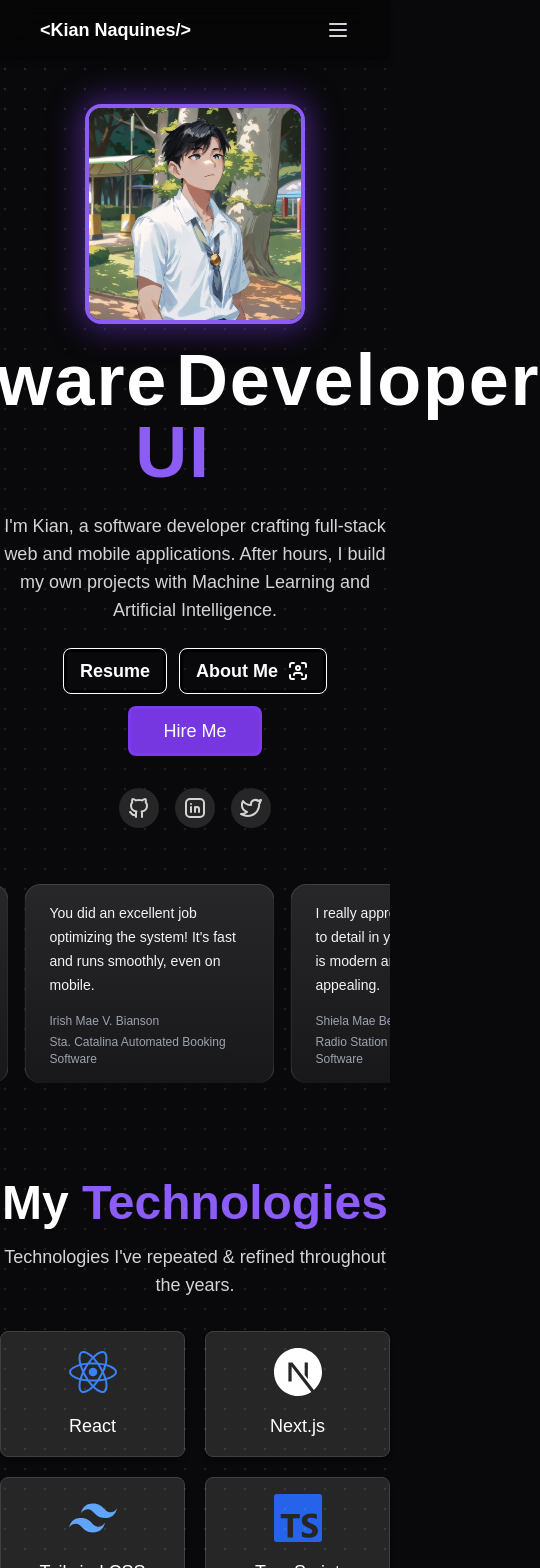
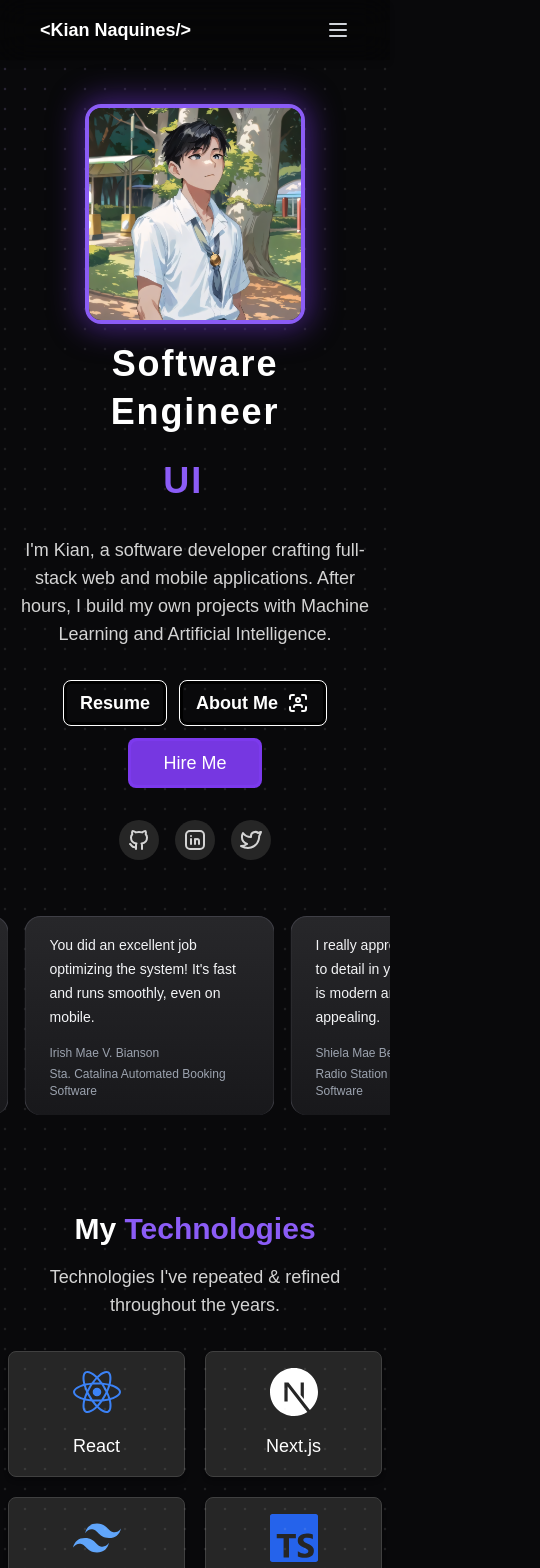
Before and after one commit to kiannaquines/kian_portfolio, a Next.js app: page / in a window 390 px wide. Shown: the top 1568 px of the page, 540 px wide, since content can reach past the window. Built offline with nearby package versions, Linux system fonts and the light colour scheme; a web font is replaced by a local one.

Commit message:
Refactor typography and spacing in various components for improved responsiveness and readability

```diff
--- a/components/hero.tsx
+++ b/components/hero.tsx
@@ -58,12 +58,12 @@ const Hero = () => {
             transition={{ duration: 0.5, ease: [0.4, 0.0, 0.2, 1] }}
             className="text-7xl font-bold dark:text-white tracking-wide"
           >
-            <div className="flex gap-2 m-0">
-              <span>Software</span>
-              <span>Developer</span>
+            <div className="flex flex-col sm:flex-row gap-2 m-0">
+              <span className="text-4xl tracking-wider sm:ml-0 md:ml-0 lg:ml-0 sm:text-lg md:text-xl lg:text-7xl">Software</span>
+              <span className="text-4xl tracking-wider sm:text-lg md:text-xl lg:text-7xl">Engineer</span>
             </div>
             <TypeAnimation
-              className="text-violet-500 text-7xl font-bold dark:text-violet-500"
+              className="text-violet-500 text-4xl sm:text-lg md:text-xl lg:text-7xl font-bold dark:text-violet-500"
               sequence={[
                 "Frontend Dev",
                 2000,
@@ -88,7 +88,7 @@ const Hero = () => {
             initial={{ opacity: 0, y: 20 }}
             animate={{ opacity: 1, y: 0 }}
             transition={{ duration: 0.5, ease: [0.4, 0.0, 0.2, 1], delay: 0.2 }}
-            className="mt-6 text-lg text-neutral-800 dark:text-neutral-300"
+            className="mt-6 text-lg p-2 text-neutral-800 dark:text-neutral-300"
           >
             I'm Kian, a software developer crafting full-stack web and mobile applications. After hours, I build my own projects with Machine Learning and Artificial Intelligence.
           </motion.p>
--- a/components/tech-stack.tsx
+++ b/components/tech-stack.tsx
@@ -58,13 +58,13 @@ const technologies = [
 
 const TechStack = () => {
   return (
-    <div className="w-full sm:px-10 lg:px-28 pt-10 lg:pt-32 mx-auto sm:p-2">
+    <div className="w-full p-2 sm:px-10 lg:px-28 pt-10 lg:pt-32 mx-auto sm:p-2">
       <div className="mx-auto text-center">
         <motion.h1
           initial={{ opacity: 0, y: 20 }}
           whileInView={{ opacity: 1, y: 0 }}
           transition={{ duration: 0.5 }}
-          className="text-5xl font-bold text-neutral-900 dark:text-white mb-4"
+          className="text-3xl sm:text-3xl md:text-4xl lg:text-5xl font-bold text-neutral-900 dark:text-white mb-4"
         >
           My <span className="text-violet-500">Technologies</span>
         </motion.h1>
--- a/components/ui/about-timeline.tsx
+++ b/components/ui/about-timeline.tsx
@@ -35,7 +35,7 @@ export const Timeline = ({ data }: { data: AboutTimelineEntry[] }) => {
   return (
     <>
       <div className="w-full sm:px-10 lg:px-28 pb-10 lg:pb-5" ref={containerRef}>
-        <h1 className="text-5xl text-center text-neutral-900 dark:text-white font-bold max-w-full">
+        <h1 className="text-3xl sm:text-3xl md:text-4xl lg:text-5xl text-center text-neutral-900 dark:text-white font-bold max-w-full">
           My journey as a
           <br />
           <TypeAnimation
@@ -60,12 +60,12 @@ export const Timeline = ({ data }: { data: AboutTimelineEntry[] }) => {
               <div className="h-10 absolute left-3 md:left-3 w-10 rounded-full flex items-center justify-center bg-transparent">
                 <div className="h-4 w-4 rounded-full bg-neutral-200 dark:bg-neutral-800 border border-neutral-300 dark:border-neutral-700 p-2 bg-transparent" />
               </div>
-              <h3 className="hidden md:block text-lg md:pl-20 md:text-3xl font-bold text-violet-500 dark:text-white mr-10">
+              <h3 className="hidden md:block text-lg pl-5 md:pl-20 md:text-3xl font-bold text-violet-500 dark:text-white ml-10">
                 {item.title}
               </h3>
             </div>
 
-            <div className="relative pl-6 sm:pl-12 md:pl-4 pr-4 w-full">
+            <div className="relative pl-6 sm:pl-12 md:pl-4 pr-4 w-full ml-7 mt-3 sm:ml-0 md:ml-0 lg:ml-0 sm:mt-0 md:mt-0 lg:mt-0">
               <h3 className="md:hidden block text-xl sm:text-2xl mb-4 text-left font-bold text-neutral-500 dark:text-neutral-500 mr-10">
                 {item.title}
               </h3>
--- a/components/ui/footer.tsx
+++ b/components/ui/footer.tsx
@@ -22,7 +22,7 @@ export function Footer() {
   return (
     <footer className="w-full bg-neutral-900 text-neutral-100 py-12">
       <div className="container mx-auto px-4">
-        <h1 className="text-5xl text-center text-white font-bold mb-4">
+        <h1 className="text-3xl sm:text-3xl md:text-4xl lg:text-5xl text-center text-white font-bold mb-4">
           Want to <span className="text-violet-700">connect?</span>
         </h1>
         <p className="text-center text-neutral-400 mb-12">
--- a/components/works.tsx
+++ b/components/works.tsx
@@ -14,7 +14,7 @@ export default function Works() {
     return (
         <div className="w-full sm:px-10 lg:px-28 py-10 lg:py-32 mx-auto">
             <div className="mx-auto">
-                <h2 className="text-5xl font-bold text-center text-neutral-900 dark:text-white mb-4 pt-9">
+                <h2 className="text-3xl sm:text-3xl md:text-4xl lg:text-5xl font-bold text-center text-neutral-900 dark:text-white mb-4 pt-9">
                     My <TypeAnimation
                         className="text-violet-500"
                         sequence={["Projects", 2000, "Repositories", 2000, "Builds", 2000]}
@@ -23,10 +23,10 @@ export default function Works() {
                         wrapper="span"
                     />
                 </h2>
-                <p className="text-center text-neutral-700 dark:text-neutral-300 text-lg mb-8 max-w-2xl mx-auto">
+                <p className="text-center text-neutral-700 dark:text-neutral-300 text-lg mb-8 max-w-2xl mx-auto p-2 sm:p-0 md:p-0 lg:p-0">
                     My projects I personally love to develop and spend time on.
                 </p>
-                <BentoGrid className="grid grid-cols-1 sm:grid-cols-2 lg:grid-cols-3 gap-4 sm:gap-6">
+                <BentoGrid className="grid grid-cols-1 sm:grid-cols-2 lg:grid-cols-3 gap-4 sm:gap-6 p-2 sm:p-0 md:p-0 lg:p-0">
                     {items.map((item, i) => (
                         <BentoGridItem
                             key={i}
```
